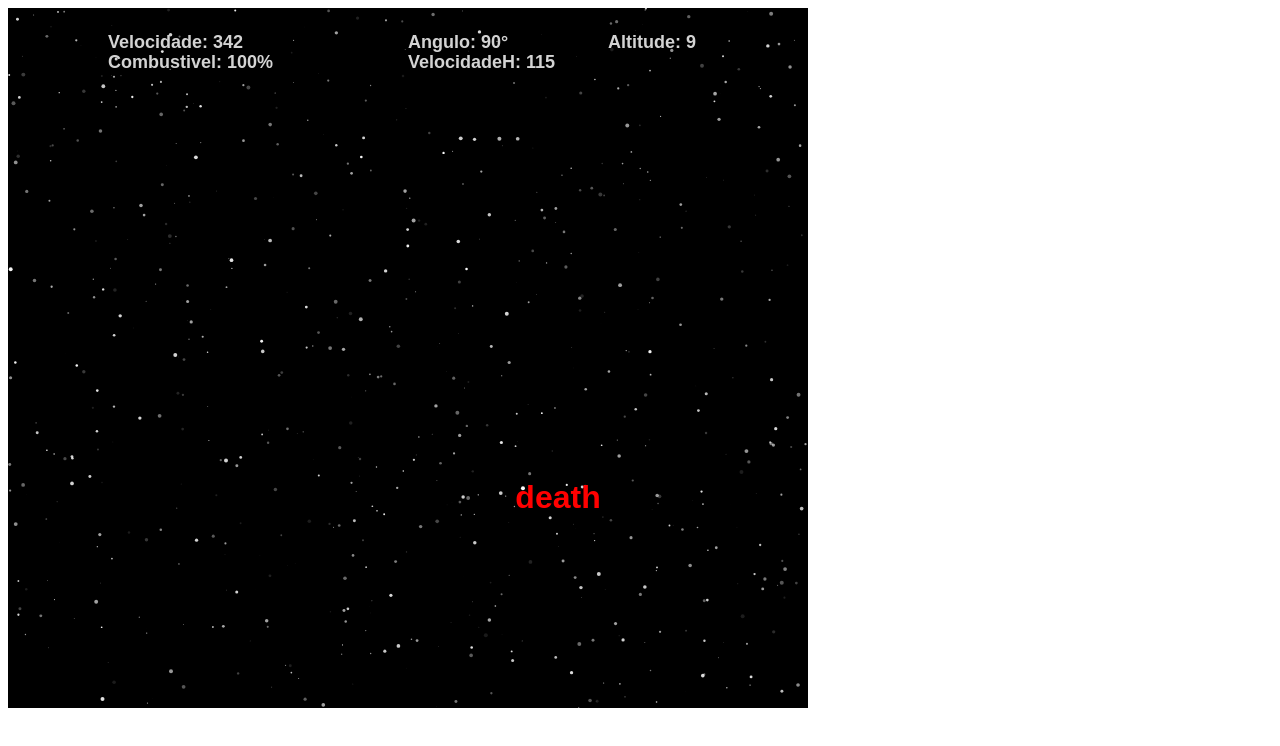
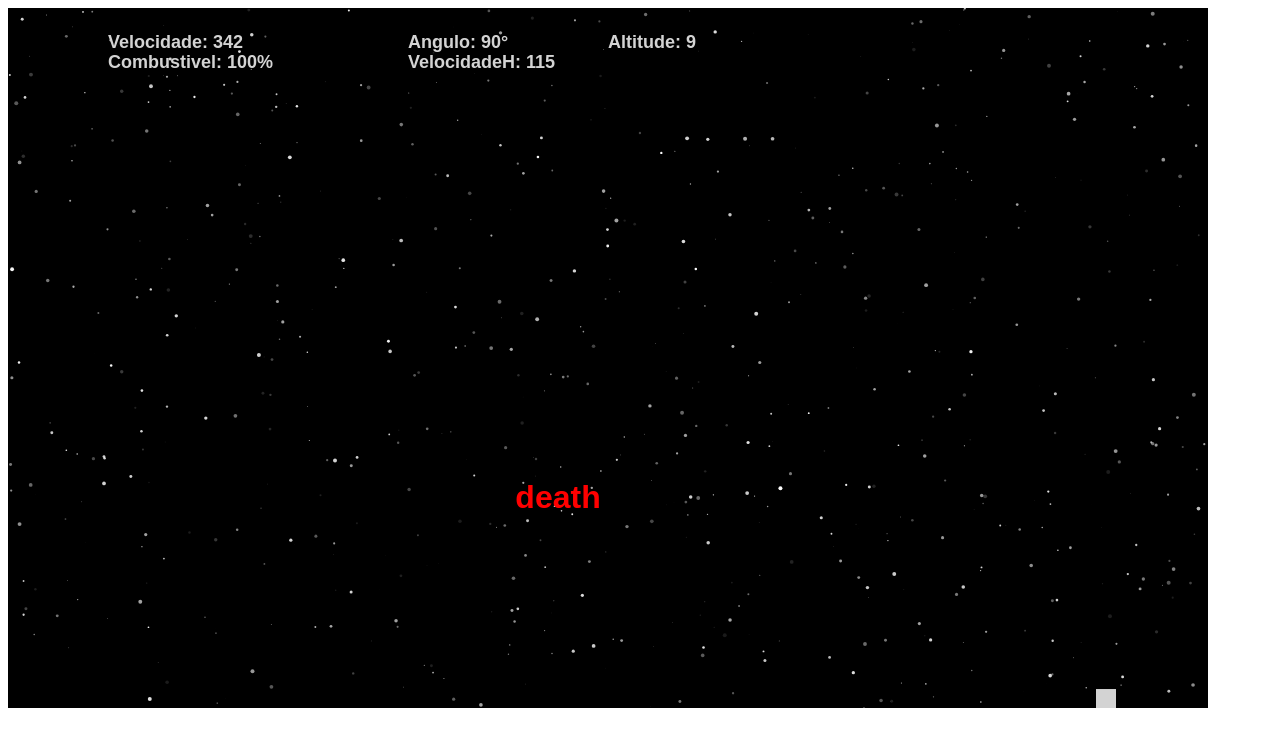
Before and after one commit to RickTheBestDev/lopal-moonlander, a plain HTML site: page index.html in a window 1280 px wide. Drawn offline with Linux system fonts and the light colour scheme.

Commit message:
arrumando exibição

```diff
--- a/index.html
+++ b/index.html
@@ -6,7 +6,7 @@
     <title>Alunissagem</title>
 </head>
 <body>
-    <canvas id="jogo" width="800" height = "700" style ="background-color: black;"></canvas>
+    <canvas id="jogo" width="1200" height = "700" style ="background-color: black;"></canvas>
     <script src= "jogo.js">
 
 
```
